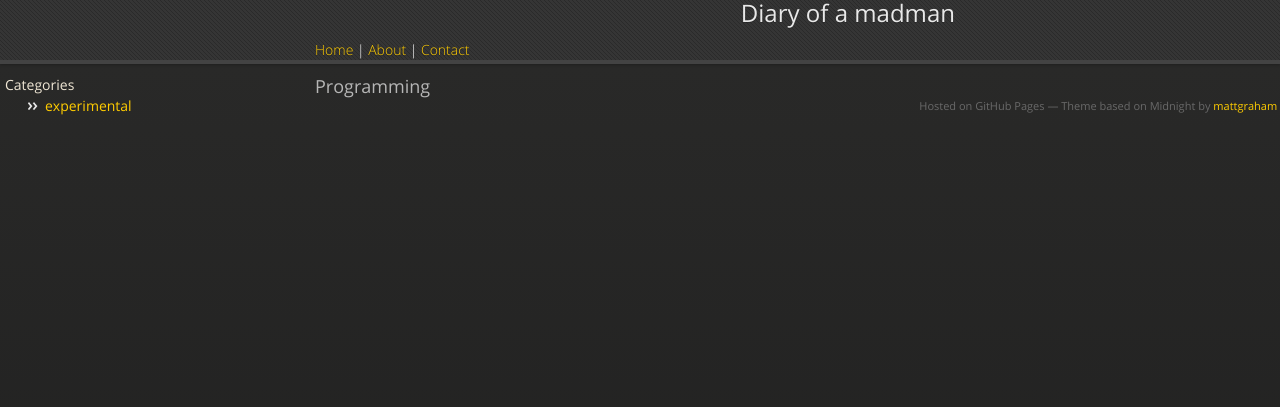
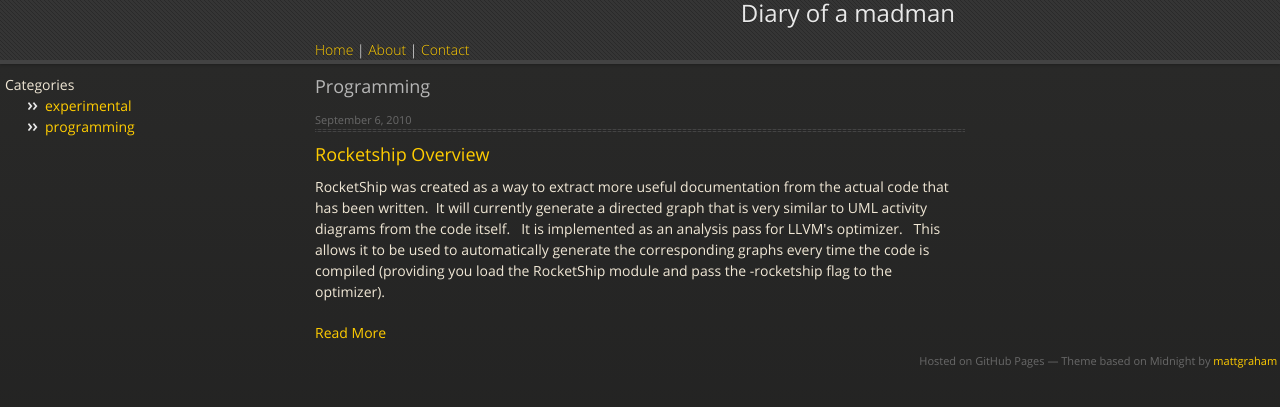
Before and after one commit to ismarc/ismarc.github.com, a Jekyll site: the page built from categories/programming.html, in a window 1280 px wide. Shown: the top 407 px of the page. Built offline with Jekyll 4.4.1, drawn with Linux system fonts in a browser that asks for light colours; nearby versions of some CDN libraries.

Commit message:
Fix category usage to be handled appropriately with tags

```diff
--- a/_layouts/default.html
+++ b/_layouts/default.html
@@ -36,7 +36,7 @@
     <div id="categories">
       Categories
       <ul>
-      {% for category in site.categories %}
+      {% for category in site.tags %}
       <li><a href="/categories/{{category[0]}}.html">{{category[0]}}</a></li>
       {% endfor %}
       </ul>
--- a/_posts/2010-09-06-Rocketship-Overview.html
+++ b/_posts/2010-09-06-Rocketship-Overview.html
@@ -1,7 +1,7 @@
 ---
 layout: post
 title: Rocketship Overview
-category: experimental
+tags: experimental programming
 excerpt: RocketShip was created as a way to extract more useful documentation from the actual code that has been written. &nbsp;It will currently generate a directed graph that is very similar to UML activity diagrams from the code itself. &nbsp; It is implemented as an analysis pass for LLVM's optimizer. &nbsp; This allows it to be used to automatically generate the corresponding graphs every time the code is compiled (providing you load the RocketShip module and pass the -rocketship flag to the optimizer).
 ---
 <h3>Background</h3>
--- a/categories/experimental.html
+++ b/categories/experimental.html
@@ -4,13 +4,13 @@ layout: default
 
 <div class="listing">
   <h3 style="margin-top: 10px;">Experiental</h3>
-  {% for post in site.categories.experimental %}
+  {% for post in site.tags.experimental %}
     <article>
       <time datetime="{{ post.date | date: "%Y-%m-%d" }}" pubdate="">{{ post.date | date: "%B %e, %Y" }}</time>
       <hr>
-      <h3><a href="{{ post.url }}/">{{ post.title }}</a></h3>
+      <h3><a href="{{ post.url }}">{{ post.title }}</a></h3>
       <p>{{ post.excerpt }}</p>
-      <p><a href="{{ post.url }}/" class="continue">Read More</a></p>
+      <p><a href="{{ post.url }}" class="continue">Read More</a></p>
     </article>
   {% endfor %}
 </div>
--- a/categories/music.html
+++ b/categories/music.html
@@ -4,7 +4,7 @@ layout: default
 
 <div class="listing">
   <h3 style="margin-top: 10px;">Music</h3>
-  {% for post in site.categories.music %}
+  {% for post in site.tags.music %}
     <article>
       <time datetime="{{ post.date | date: "%Y-%m-%d" }}" pubdate="">{{ post.date | date: "%B %e, %Y" }}</time>
       <hr>
--- a/categories/programming.html
+++ b/categories/programming.html
@@ -4,7 +4,7 @@ layout: default
 
 <div class="listing">
   <h3 style="margin-top: 10px;">Programming</h3>
-  {% for post in site.categories.programming %}
+  {% for post in site.tags.programming %}
     <article>
       <time datetime="{{ post.date | date: "%Y-%m-%d" }}" pubdate="">{{ post.date | date: "%B %e, %Y" }}</time>
       <hr>
--- a/index.html
+++ b/index.html
@@ -10,9 +10,9 @@ layout: default
     <article>
       <time datetime="{{ post.date | date: "%Y-%m-%d" }}" pubdate="">{{ post.date | date: "%B %e, %Y" }}</time>
       <hr>
-      <h3><a href="{{ post.url }}/">{{ post.title }}</a></h3>
+      <h3><a href="{{ post.url }}">{{ post.title }}</a></h3>
       <p>{{ post.excerpt }}</p>
-      <p><a href="{{ post.url }}/" class="continue">Read More</a></p>
+      <p><a href="{{ post.url }}" class="continue">Read More</a></p>
     </article>
   {% endfor %}
 
```
